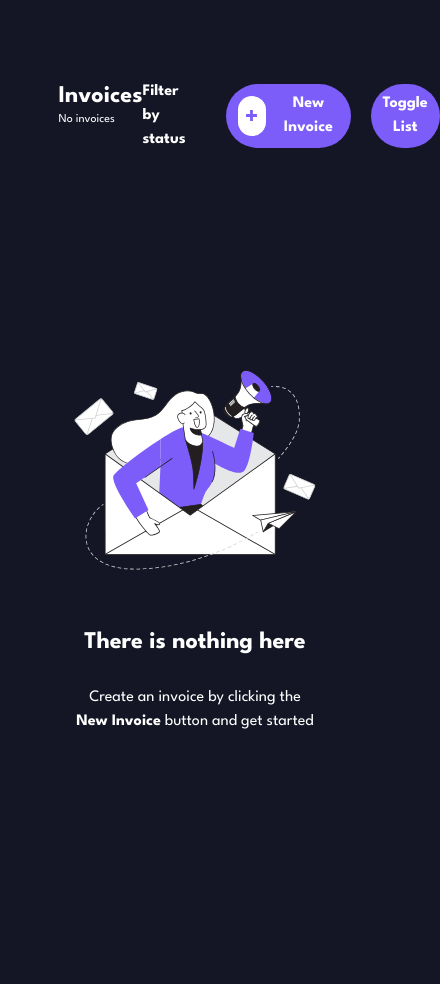
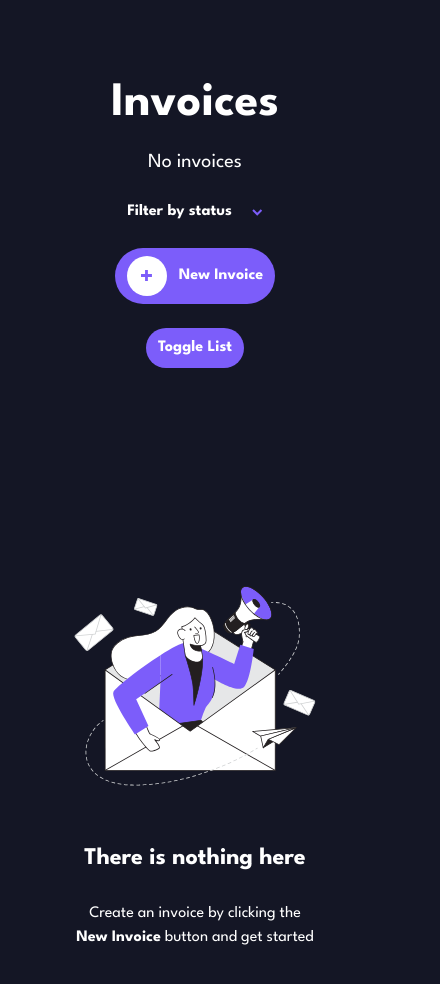
Before and after one commit to imnethaji/invoice-app, a React (Vite) app: page / in a window 390 px wide. Shown: the top 984 px of the page, 440 px wide, since content can reach past the window. Before the commit the page ends 952 px from the top, so only its background shows below. Built offline with nearby package versions, Linux system fonts and the light colour scheme.

Commit message:
Updated Mobile design

```diff
--- a/src/App.tsx
+++ b/src/App.tsx
@@ -22,32 +22,38 @@ function App() {
   return (
     <>
       <div>
-        <div className="flex w-screen items-center mt-20 justify-center">
-          <div className="flex  w-[70%] justify-between">
+        <div className="flex w-screen items-center mt-20 justify-center ">
+          <div className="flex  w-[70%] justify-between max-sm:flex-col max-sm:items-center ">
             <div>
-              <div>
-                <h1 className="text-2xl font-bold text-white">Invoices</h1>
-                <p className="text-white text-xs">No invoices</p>
+              <div className="max-sm:text-center max-sm:space-y-5">
+                <h1 className="text-2xl font-bold text-white max-sm:text-5xl">
+                  Invoices
+                </h1>
+                <p className="text-white text-xs max-sm:text-xl">
+                  {noInvoice
+                    ? `No invoices`
+                    : `There are ${invoiceData.length} invoices available`}
+                </p>
               </div>
             </div>
-            <div className="flex items-center">
+            <div className="flex items-center max-sm:flex-col max-sm:space-y-6">
               <p
                 onClick={handleFilterClick}
-                className="flex  items-center text-white font-bold cursor-pointer"
+                className="flex  items-center text-white font-bold cursor-pointer max-sm:mt-6"
               >
                 Filter by status{" "}
                 <span className="ml-5">
                   <img src={arrowIcon} alt="" />
                 </span>
               </p>
-              <button className=" flex items-center font-bold text-white bg-buttonPurple rounded-full ml-5 p-2 px-3">
+              <button className=" flex items-center font-bold text-white bg-buttonPurple rounded-full ml-5 p-2 px-3 max-sm:ml-0">
                 <div className="w-10 h-10 mr-3 flex items-center justify-center bg-white rounded-full">
                   <img src={plusIcon} alt="" className="w-3 h-3" />
                 </div>
                 New Invoice
               </button>
               <button
-                className=" flex items-center font-bold text-white bg-buttonPurple rounded-full ml-5 p-2 px-3"
+                className=" flex items-center font-bold text-white bg-buttonPurple rounded-full ml-5 p-2 px-3 max-sm:ml-0"
                 onClick={handleToggleList}
               >
                 Toggle List
--- a/src/components/InvoiceList.tsx
+++ b/src/components/InvoiceList.tsx
@@ -29,21 +29,21 @@ const InvoiceList = ({
   return (
     <>
       <div className="flex w-screen justify-center mt-5 mb-5 box-border">
-        <div className="w-[70%] hover:w-[72%] flex justify-between bg-invoiceTab p-5 rounded-xl text-white transition-all">
-          <div className="flex space-x-16 items-center">
+        <div className="w-[70%] hover:w-[72%] flex justify-between bg-invoiceTab p-5 rounded-xl text-white transition-all max-sm:h-[200px]">
+          <div className="flex space-x-16 items-center max-sm:space-x-0 max-sm:flex-col max-sm:justify-between max-sm:items-start">
             <h1 className="font-bold">#{invoiceID}</h1>
             <p>Due {dueDate}</p>
             <p>{clientName}</p>
           </div>
-          <div className="flex items-center">
+          <div className="flex items-center max-sm:flex-col max-sm:justify-between max-sm:items-center">
             <h1 className="font-bold">${total}</h1>
             <button
               disabled
-              className={`${buttonClass} font-bold bg-opacity-20`}
+              className={`${buttonClass} font-bold bg-opacity-20 max-sm:ml-0`}
             >
               {titlePaymentStatus}
             </button>
-            <div className="p-2 ml-4 w-10 h-10 flex items-center justify-center hover:bg-white hover:cursor-pointer rounded-full transition-colors hover:bg-opacity-70">
+            <div className="p-2 ml-4 max-sm:ml-0 w-10 h-10 flex items-center justify-center hover:bg-white hover:cursor-pointer rounded-full transition-colors hover:bg-opacity-70">
               <img className=" w-3" src={rightArrow} alt="" />
             </div>
           </div>
```
